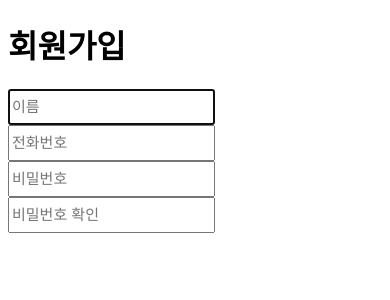
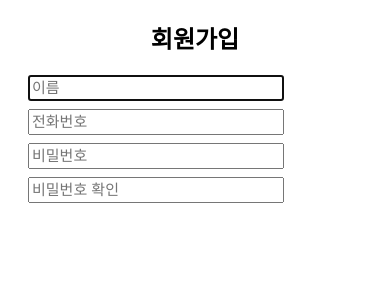
Before and after one commit to Sungdooyoo/kdga-library, a Python web app: template templates/signup.html in a window 390 px wide. Shown: the top 300 px of the page. Run offline with Jinja, Linux system fonts and the light colour scheme; the template is opened without the code that fills it, so the values that code supplies are empty.

Commit message:
better look on iphone

```diff
--- a/templates/signup.html
+++ b/templates/signup.html
@@ -4,12 +4,28 @@
     <title>Bootstrap 101 Template</title>
     <meta charset="utf-8">
     <meta http-equiv="X-UA-Compatible" content="IE=edge">
-    <meta name="viewport" content="width=device-width, initial-scale=1">
+    <!-- <meta name="viewport" content="width=device-width, initial-scale=1 ,user-scalable=no"> -->
+    <meta name = "viewport" content = "initial-scale = 2.3, user-scalable = no">
     <style>
 
 
+body {
+    overflow-x:hidden;
+}
+
+
+
+        h2{
+          text-align: center;
+        }
+        div.input-wrapper{
+          margin-left:20px;
+          margin-bottom:8px;
+        }
+
         input{
-          height:30px;
+          height:20px;
+          width: 70%;
           font-size: 15px;
         }
         input::-webkit-input-placeholder {
@@ -23,6 +39,8 @@
 
 
 
+
+
     </style>
 
 
@@ -31,15 +49,20 @@
 
 
       <form method="post" class="form-signin">
-        <h1 class="form-signin-heading">회원가입</h1>
+        <h2 class="form-signin-heading">회원가입</h2>
+        <div class="input-wrapper">
         <input type="text" name="username" id="inputUsername" class="form-control" placeholder="이름" required autofocus>
         <br>
-
+      </div>
+        <div class="input-wrapper">
         <input type="tel" name="phoneNumber" id="inputPhoneNumber" class="form-control" placeholder="전화번호" required autofocus>
-        <br>
+        </div>
+        <div class="input-wrapper">
         <input type="password" name="password" id="inputPassword" class="form-control" placeholder="비밀번호" required>
-        <br>
+        </div>
+        <div class="input-wrapper">
         <input type="password" name="confirm_password" id="inputconfirm_password" class="form-control" placeholder="비밀번호 확인" required>
+      </div>
         <br>
 
 
```
